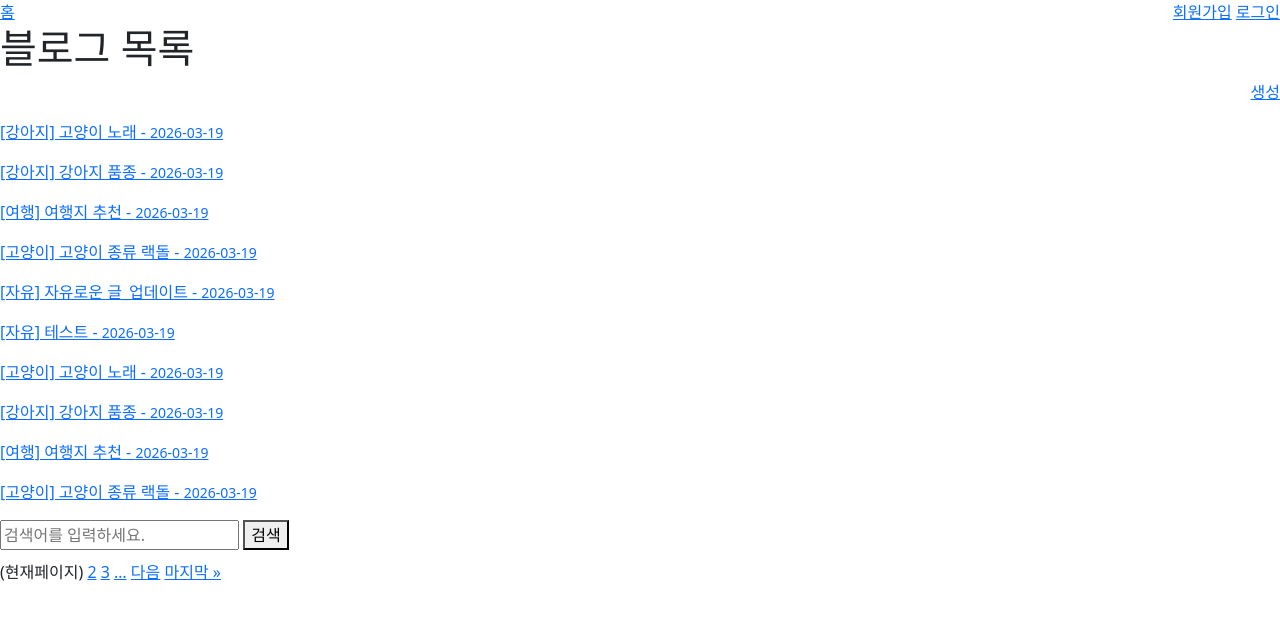
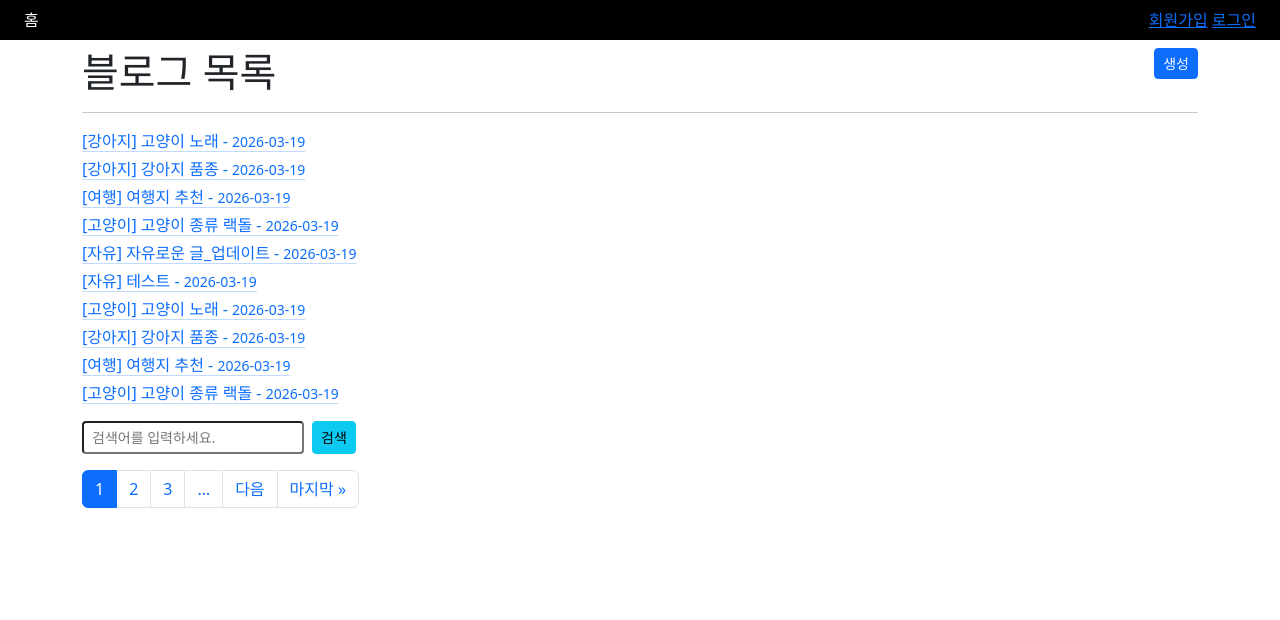
Before and after one commit to JaeheeLee-be/DJango_VOD, a Django app: page / in a window 1280 px wide. Shown: the top 620 px of the page. Run offline with Django 5.2, Linux system fonts and the light colour scheme; data comes from the database, SQL or seed files in the repository; some libraries are stand-ins or nearby versions.

Commit message:
vod practice

```diff
--- a/blog/templates/base.html
+++ b/blog/templates/base.html
@@ -8,15 +8,15 @@
     <!-- rel="stylesheet이 없으면 브라우저가 CSS 파일을 인식하지 못함-->
 </head>
 <body>
-    <nav class="d-flex justify-content-between">
+    <nav class="d-flex justify-content-between py-2 px-4 bg-black text-white">
         <div>
-            <a href="{% url 'blog:list' %}">홈</a>
+            <a class="text-decoration-none text-white" href="{% url 'blog:list' %}">홈</a>
         </div>
         <div style="text-align: right">
             {% if request.user.is_authenticated %}
-                <form action="{% url 'logout' %}" method="POST" style="display: inline">
+                <form action="{% url 'logout' %}" method="POST" class="d-inline">
                     {% csrf_token %}
-                    <button>로그아웃</button>
+                    <button class="btn btn-danger btn-sm">로그아웃</button>
                 </form>
                 {{ request.user.username }}
             {% else %}
@@ -25,7 +25,9 @@
             {% endif %}
         </div>
     </nav>
-    {% block content %}{% endblock %}
+    <div class="container">
+        {% block content %}{% endblock %}
+    </div>
     <footer>
 
     </footer>
--- a/blog/templates/blog_list.html
+++ b/blog/templates/blog_list.html
@@ -1,50 +1,72 @@
 {% extends 'base.html' %}
 {% block content %}
-    <h1>블로그 목록</h1>
+    <div class="mt-2">
+        <h1 class="d-inline">블로그 목록</h1>
+        <a href="{% url 'blog:create' %}" class="float-end btn btn-sm btn-primary">생성</a>
+    </div>
 
-    <p style="text-align: right">
-        <a href="{% url 'blog:create' %}">생성</a>
-    </p>
+    <hr>
 
     {% for blog in object_list %}
-        <p>
-            <a href="{% url 'blog:detail' blog.pk %}">
+        <div class="my-1">
+            <a href="{% url 'blog:detail' blog.pk %}" class="link-primary link-offset-2 link-underline-opacity-25 link-underline-opacity-100-hover">
                [{{ blog.get_category_display }}] {{ blog.title }} - <small>{{ blog.created_at|date:'Y-m-d' }}</small>
             </a>
-        </p>
+        </div>
     {% endfor %}
 
-    <form method="get" style="margin-bottom: 10px;">
-        <input name="q" type="text" placeholder="검색어를 입력하세요." value="{% if request.GET.q %}{{ request.GET.q }}{% endif %}">
-        <button>검색</button>
+    <form method="get" class="my-3 d-flex">
+        <input class="form-control-sm" name="q" type="text" placeholder="검색어를 입력하세요." value="{% if request.GET.q %}{{ request.GET.q }}{% endif %}">
+        <button class="btn btn-sm btn-info ms-2">검색</button>
     </form>
     <div>
+        <ul class="pagination">
         {% if page_obj.has_previous %}
-            <a href="?page=1{% if request.GET.q %}&q={{ request.GET.q }}{% endif %}">&laquo; 첫번째</a>
-            <a href="?page={{ page_obj.previous_page_number }}{% if request.GET.q %}&q={{ request.GET.q }}{% endif %}">이전</a>
+            <li class="page-item">
+                <a class="page-link" href="?page=1{% if request.GET.q %}&q={{ request.GET.q }}{% endif %}">&laquo; 첫번째</a>
+            </li>
+            <li class="page-item">
+                <a class="page-link" href="?page={{ page_obj.previous_page_number }}{% if request.GET.q %}&q={{ request.GET.q }}{% endif %}">이전</a>
+            </li>
+            <!-- li.page-item 입력 후 teb을 누르면 자동으로 변환됨 -->
         {% endif %}
             <!-- 현재페이지 -2 > 1보다 크면 -->
         {% if page_obj.number|add:-2 > 1 %}
-            <a href="page={{ page_obj.number|add:-3 }}{% if request.GET.q %}&q={{ request.GET.q }}{% endif %}">&hellip;</a> <!-- &hellip = 페이지에 ...을 만듬 -->
+            <li class="page-item">
+                <a class="page-link" href="page={{ page_obj.number|add:-3 }}{% if request.GET.q %}&q={{ request.GET.q }}{% endif %}">&hellip;</a> <!-- &hellip = 페이지에 ...을 만듬 -->
+            </li>
         {% endif %}
 
         {% for i in page_obj.paginator.page_range %}
             {% if page_obj.number == i %}
-                <span>(현재페이지)</span>
+            <li class="page-item">
+                <a class="page-link active" href="#">
+                    {{ i }}
+                </a>
+            </li>
             <!-- 0 < x < 6 -->
             {% elif i > page_obj.number|add:-3 and i < page_obj.number|add:3 %}
-                <a href="?page={{ i }}{% if request.GET.q %}&q={{ request.GET.q }}{% endif %}">{{ i }}</a>
+                <li class="page-item">
+                    <a class="page-link" href="?page={{ i }}{% if request.GET.q %}&q={{ request.GET.q }}{% endif %}">{{ i }}</a>
+                </li>
             {% endif %}
         {% endfor %}
 
             <!-- 최대페이지 > 5(현재페이지) + 2 -->
             {% if page_obj.paginator.num_pages > page_obj.number|add:2 %}
-                <a href="=?page= {{ page_obj.number|add:3 }}{% if request.GET.q %}&q={{ request.GET.q }}{% endif %}">&hellip;</a>
+                <li class="page-item">
+                    <a class="page-link" href="=?page= {{ page_obj.number|add:3 }}{% if request.GET.q %}&q={{ request.GET.q }}{% endif %}">&hellip;</a>
+                </li>
             {% endif %}
 
         {% if page_obj.has_next%}
-            <a href="?page={{ page_obj.next_page_number }}{% if request.GET.q %}&q={{ request.GET.q }}{% endif %}">다음</a>
-            <a href="?page={{ page_obj.paginator.num_pages }}{% if request.GET.q %}&q={{ request.GET.q }}{% endif %}">마지막 &raquo;</a>
+            <li class="page-item">
+                <a class="page-link" href="?page={{ page_obj.next_page_number }}{% if request.GET.q %}&q={{ request.GET.q }}{% endif %}">다음</a>
+            </li>
+            <li class="page-item">
+                <a class="page-link" href="?page={{ page_obj.paginator.num_pages }}{% if request.GET.q %}&q={{ request.GET.q }}{% endif %}">마지막 &raquo;</a>
+            </li>
         {% endif %}
+        </ul>
     </div>
 {%  endblock %}
```
